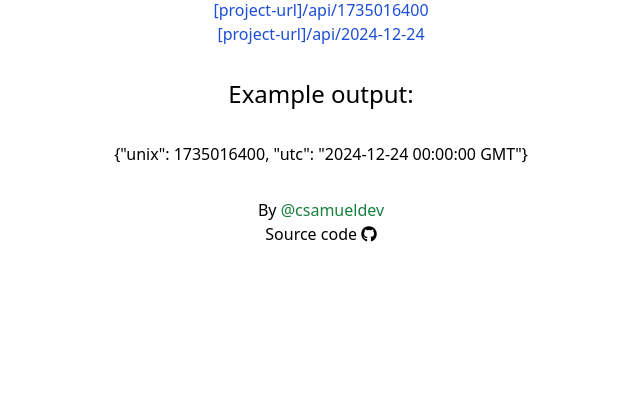
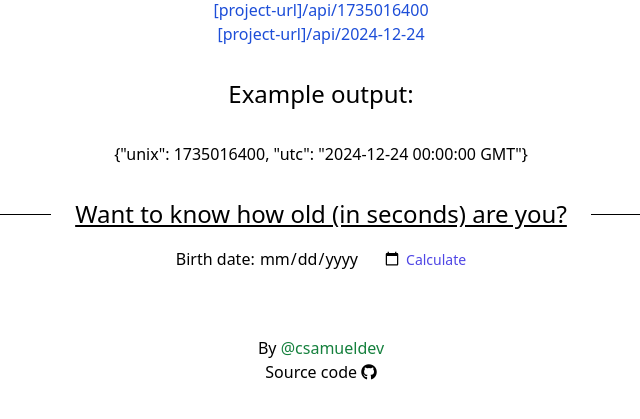
Before and after one commit to codinSamueldev/unix-timestamp-api, a FastAPI app: page / in a window 1280 px wide. Shown: the part 190-609 px from the top of the page, without its empty margins (319-959 px from the left). Run offline with FastAPI, Linux system fonts and the light colour scheme; some libraries are stand-ins or nearby versions.

Commit message:
feat: create feature that let users enter birth date to calculate their age in seconds

```diff
--- a/src/main.py
+++ b/src/main.py
@@ -1,4 +1,4 @@
-from fastapi import FastAPI, Request
+from fastapi import FastAPI, Request, Form
 from fastapi.responses import HTMLResponse
 from fastapi.templating import Jinja2Templates
 
@@ -17,6 +17,38 @@ templates = Jinja2Templates(directory=os.path.abspath("templates"))
 @app.get("/", response_class=HTMLResponse)
 def home(request: Request):
     return templates.TemplateResponse(request=request, name="index.html", context={})
+
+
+@app.post("/", response_class=HTMLResponse)
+def calculate_how_much_seconds_someone_has_lived(request: Request, birthday: str = Form(...)):
+    """
+    Feature for users to get out of curiosity, how many seconds they have lived.
+    Params:
+        birthday -> param that receives the data entered by the user in the date form.
+
+    expected:
+        200_response -> The feature should be able to calculate since EPOCH, how many seconds
+        an user has lived and return either the seconds or age, or both.
+
+    To keep in mind:
+        a not leap year has 31536000 seconds.
+
+    """
+
+    birthday_date = datetime.strptime(birthday, "%Y-%m-%d") # get user birth date, turn it into a datetime obj.
+
+    current_seconds = int(datetime.now().timestamp()) # get how many seconds have transcurred since EPOCH when POST request made.
+    user_birthday_unix_seconds = int(birthday_date.timestamp()) # calculate seconds since EPOCH until user birth date.
+
+    user_age_in_seconds = current_seconds - user_birthday_unix_seconds # substract and get user lived seconds.
+
+    user_is = user_age_in_seconds // 31536000 # how old user is?
+
+
+    return templates.TemplateResponse(request=request, name="results.html", context={
+        "seconds": user_age_in_seconds,
+        "year": user_is
+        })
 
 
 @app.get("/api")
--- a/src/templates/index.html
+++ b/src/templates/index.html
@@ -17,8 +17,20 @@
         <a class="block text-blue-700" href="{{ url_for('turn_timestamp_to_unix_date_code', dt='2024-12-24') }}" target="_self" rel="noopener noreferrer">[project-url]/api/2024-12-24</a>
         <h3 class="text-2xl my-8">Example output:</h3>
         <p>{"unix": 1735016400, "utc": "2024-12-24 00:00:00 GMT"}</p>
+
+        <span class="flex items-center mt-8">
+            <span class="h-px flex-1 bg-black"></span>
+            <span class="shrink-0 px-6 text-2xl"><u>Want to know how old (in seconds) are you?</u></span>
+            <span class="h-px flex-1 bg-black"></span>
+        </span>
+
+        <form class="mt-4" action="/" method="post">
+            <label for="birthday">Birth date:</label>
+            <input type="date" id="birthday" name="birthday">
+            <input class="group relative inline-block text-sm font-medium text-indigo-600 focus:outline-none focus:ring active:text-indigo-500" type="submit" value="Calculate">
+        </form>
     </main>
-    <footer class="text-center">
+    <footer class="text-center mt-16">
         <p class="mt-8">By <a class="text-green-700" href="https://github.com/codinsamueldev" target="_blank" rel="noopener noreferrer">@csamueldev</a></p>
         <p>Source code <a href="https://github.com/codinSamueldev/unix-timestamp-api" target="_blank" rel="noopener noreferrer"><i class="fab fa-github"></i></a></p>
     </footer>
```
